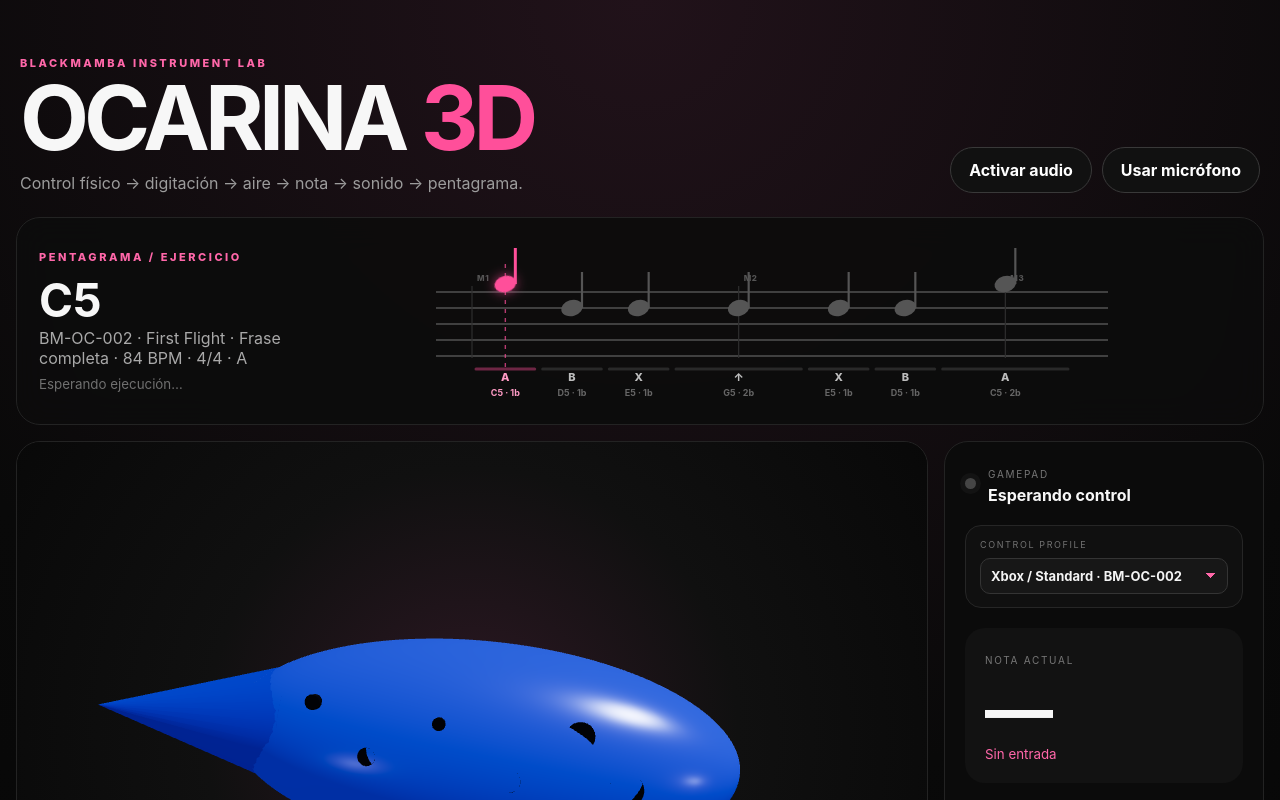
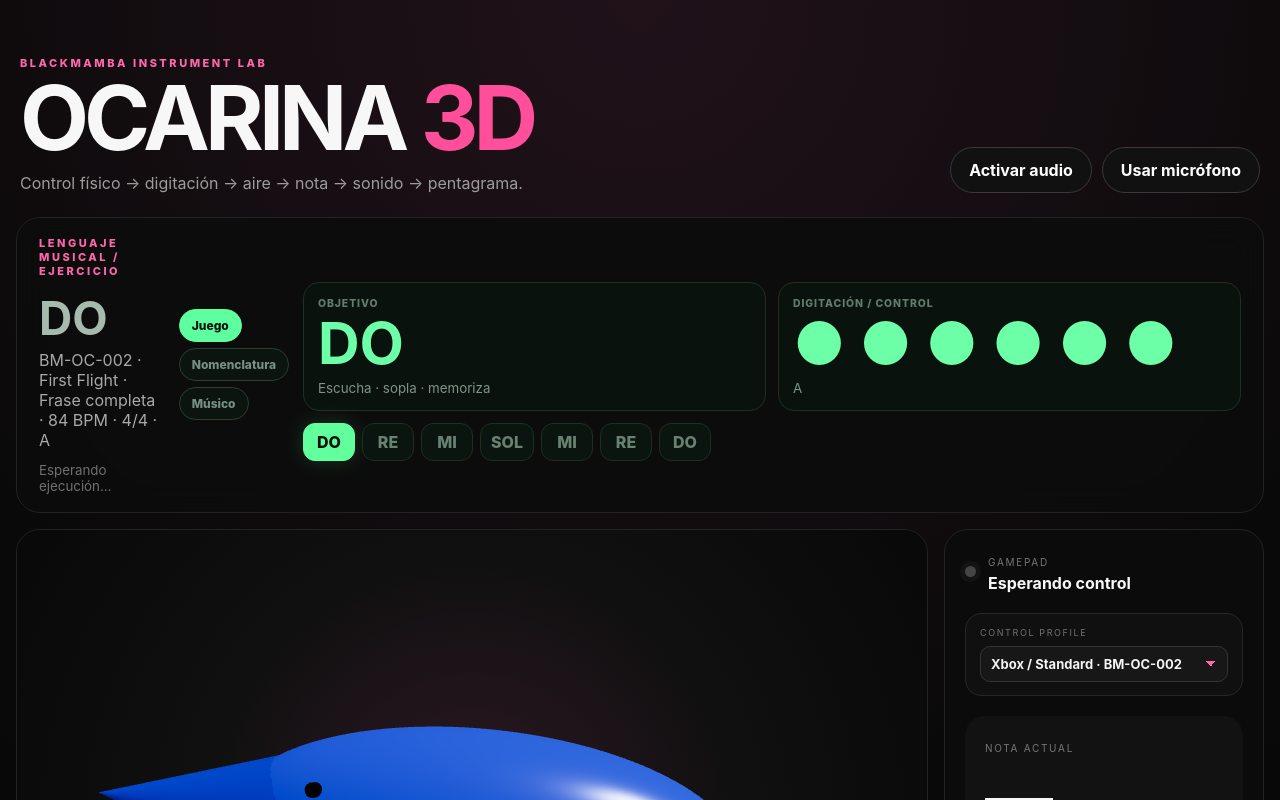
Before and after one commit to Blackmvmba88/ocarine, a React (Vite) app: page / in a window 1280 px wide. Shown: the top 800 px of the page. Built offline with nearby package versions, Linux system fonts and the light colour scheme.

Commit message:
feat: add progressive pedagogy modes and fix C5-B5 staff positions

```diff
--- a/src/components/Staff.tsx
+++ b/src/components/Staff.tsx
@@ -1,14 +1,31 @@
+import { useState } from 'react'
 import type { OcarinaNote } from '../core/notes'
+import {
+  THEORY_LEVELS,
+  fingeringGlyph,
+  primaryNoteLabel,
+  secondaryNoteLabel,
+  solfegeForNote,
+  type TheoryLevel,
+} from '../core/pedagogy'
+import '../pedagogy.css'
 
-const NOTE_Y: Record<string, number> = {
-  C4: 104,
-  D4: 96,
-  E4: 88,
-  F4: 80,
-  G4: 72,
-  A4: 64,
-  B4: 56,
-  C5: 48,
+const DIATONIC_STEP: Record<string, number> = {
+  C: 0,
+  D: 1,
+  E: 2,
+  F: 3,
+  G: 4,
+  A: 5,
+  B: 6,
+}
+
+function staffY(noteName: string) {
+  const match = /^([A-G])(?:#|b)?(-?\d+)$/.exec(noteName)
+  if (!match) return 72
+  const octave = Number(match[2])
+  const step = (octave - 4) * 7 + DIATONIC_STEP[match[1]]
+  return 104 - step * 8
 }
 
 function shortControlLabel(label: string) {
@@ -38,6 +55,7 @@
   tempoBeat: number | null
   controlLabelFor: (noteName: string) => string
 }) {
+  const [level, setLevel] = useState<TheoryLevel>('play')
   const active = sequence[activeIndex] ?? sequence[0]
   const usableWidth = 600
   const startX = 70
@@ -54,14 +72,54 @@
 
   return (
     <section className="staff-card sequence-mode">
+      <div className="pedagogy-head">
         <div className="staff-copy">
-        <span className="eyebrow">PENTAGRAMA / EJERCICIO</span>
-        <strong>{active?.name ?? '—'}</strong>
+          <span className="eyebrow">LENGUAJE MUSICAL / EJERCICIO</span>
+          <strong>{primaryNoteLabel(active ?? null, level)}</strong>
           <span>{title} · {bpm} BPM · {beatsPerMeasure}/{beatUnit} · {active ? controlLabelFor(active.name) : 'Sin objetivo'}</span>
-        <small>{played ? `Tú: ${played.name}` : 'Esperando ejecución…'}</small>
+          <small>{played ? `Tú: ${primaryNoteLabel(played, level)}` : 'Esperando ejecución…'}</small>
         </div>
 
-      <svg className="staff practice-staff" viewBox="0 0 740 170" role="img" aria-label={`Ejercicio ${title}`}>
+        <div className="pedagogy-levels" aria-label="Nivel de lenguaje musical">
+          {THEORY_LEVELS.map((item) => (
+            <button
+              type="button"
+              key={item.id}
+              className={item.id === level ? 'active' : ''}
+              onClick={() => setLevel(item.id)}
+              title={item.description}
+            >
+              {item.label}
+            </button>
+          ))}
+        </div>
+      </div>
+
+      {level !== 'musician' ? (
+        <div className="pedagogy-stage">
+          <div className="pedagogy-main">
+            <div className="pedagogy-current">
+              <span>OBJETIVO</span>
+              <strong>{primaryNoteLabel(active ?? null, level)}</strong>
+              <small>{active ? secondaryNoteLabel(active, level) : 'Sin objetivo'}</small>
+            </div>
+            <div className="pedagogy-target">
+              <span>DIGITACIÓN / CONTROL</span>
+              <strong className="fingering-big">{active ? fingeringGlyph(active.holes) : '—'}</strong>
+              <small>{active ? controlLabelFor(active.name) : 'Sin objetivo'}</small>
+            </div>
+          </div>
+
+          <div className="pedagogy-sequence" aria-label="Secuencia de práctica">
+            {sequence.map((note, index) => (
+              <span key={`${note.name}-${index}`} className={index === activeIndex ? 'active' : index < activeIndex ? 'complete' : ''}>
+                {level === 'play' ? solfegeForNote(note) : `${solfegeForNote(note)}${note.name.slice(-1)}`}
+              </span>
+            ))}
+          </div>
+        </div>
+      ) : (
+        <svg className="staff practice-staff" viewBox="0 -12 740 182" role="img" aria-label={`Ejercicio ${title}`}>
           {[56, 72, 88, 104, 120].map((y) => (
             <line key={y} x1="34" x2="706" y1={y} y2={y} className="staff-line" />
           ))}
@@ -76,21 +134,23 @@
             )
           })}
 
-        <line x1={activeX} x2={activeX} y1="28" y2="132" className="playhead-line" />
-        {tempoX !== null ? <line x1={tempoX} x2={tempoX} y1="22" y2="135" className="tempo-cursor-line" /> : null}
+          <line x1={activeX} x2={activeX} y1="-6" y2="132" className="playhead-line" />
+          {tempoX !== null ? <line x1={tempoX} x2={tempoX} y1="-8" y2="135" className="tempo-cursor-line" /> : null}
 
           {sequence.map((note, index) => {
             const beats = durations[index] ?? 1
             const noteStart = starts[index] ?? 0
             const noteEnd = noteStart + beats
             const x = xForBeat(noteStart + beats / 2)
-          const y = NOTE_Y[note.name] ?? 72
+            const y = staffY(note.name)
             const state = index === activeIndex ? 'active' : index < activeIndex ? 'complete' : 'pending'
             const durationClass = beats >= 2 ? 'long' : 'short'
 
             return (
               <g key={`${note.name}-${index}`} className={`sequence-note ${state} ${durationClass}`}>
-              {note.name === 'C4' && <line x1={x - 20} x2={x + 20} y1="104" y2="104" className="ledger-line" />}
+                {y < 56 ? [48, 40, 32, 24, 16, 8, 0].filter((ledgerY) => ledgerY >= y && ledgerY % 16 === 0).map((ledgerY) => (
+                  <line key={ledgerY} x1={x - 18} x2={x + 18} y1={ledgerY} y2={ledgerY} className="ledger-line" />
+                )) : null}
                 <line x1={xForBeat(noteStart) + 4} x2={xForBeat(noteEnd) - 4} y1="133" y2="133" className="duration-rail" />
                 <ellipse cx={x} cy={y} rx="11" ry="8" transform={`rotate(-16 ${x} ${y})`} />
                 <line x1={x + 10} x2={x + 10} y1={y} y2={y - 36} className="sequence-stem" />
@@ -100,6 +160,7 @@
             )
           })}
         </svg>
+      )}
     </section>
   )
 }
```
Lines whose indentation alone changed are shown as unchanged.
